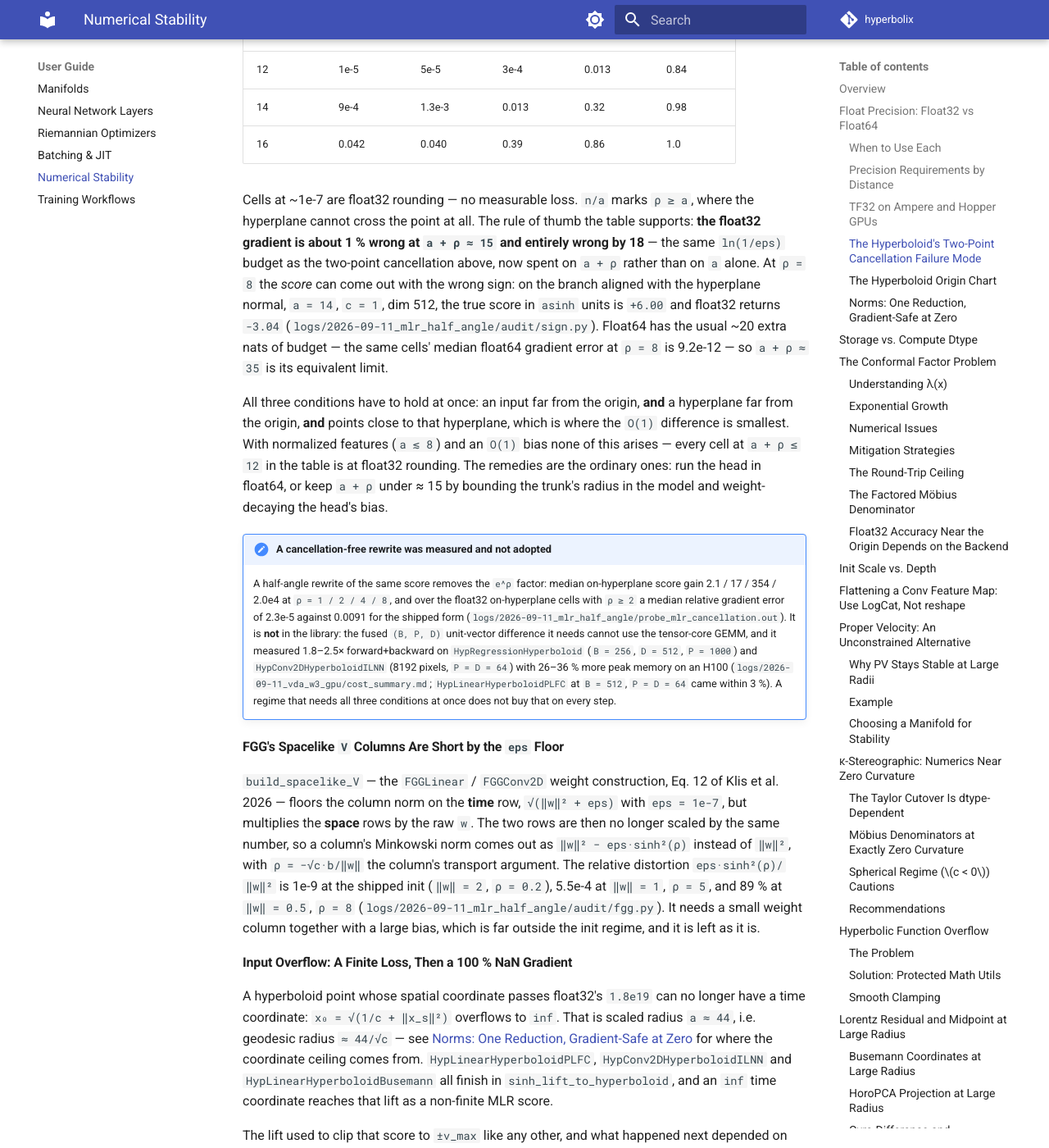
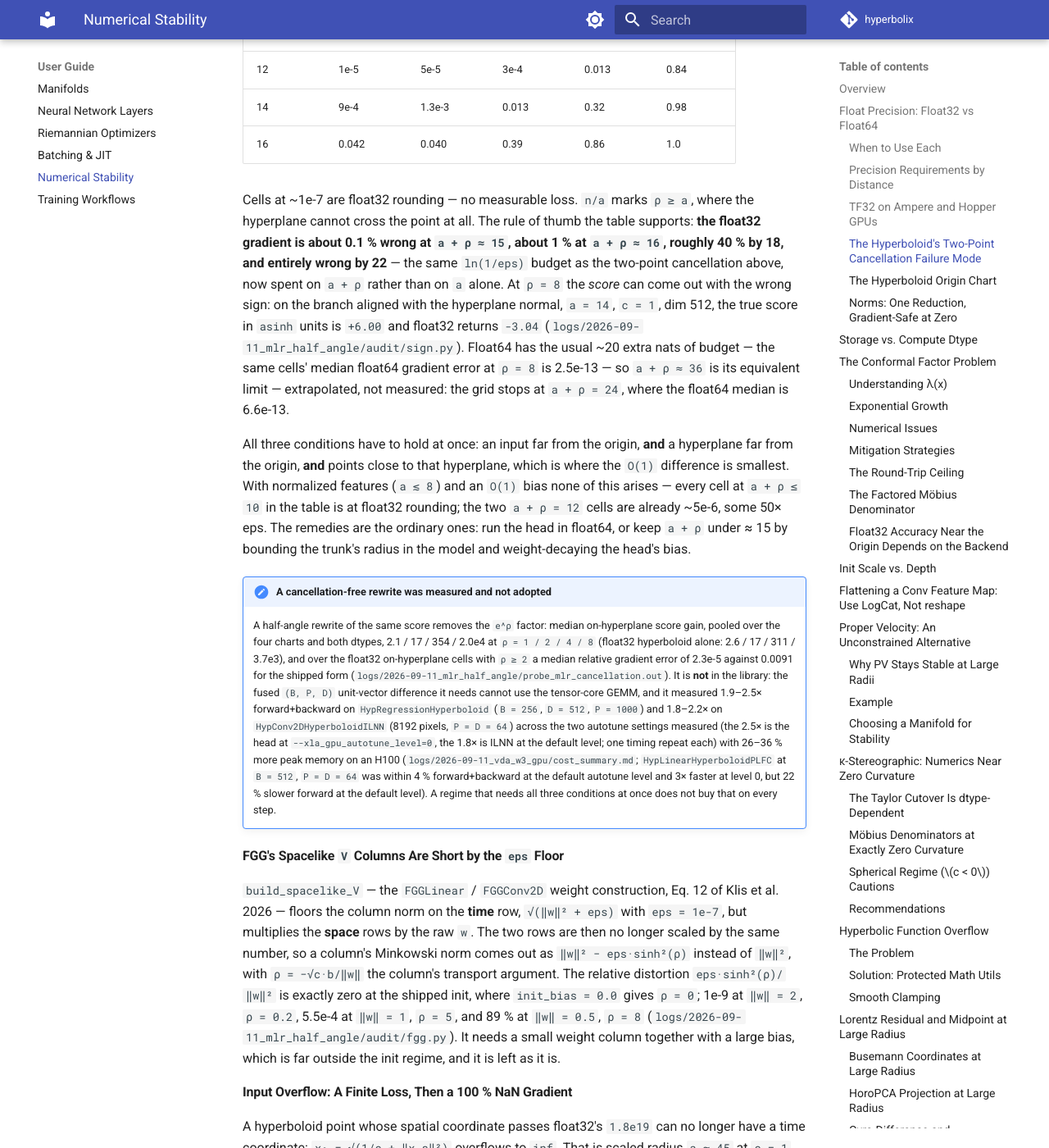
Before and after one commit to timoklein/hyperbolix, an MkDocs documentation site: the page built from docs/user-guide/numerical-stability.md, in a window 1280 px wide and 1400 px high, scrolled down 7702 px. Shown: the whole window at 82% size. Built offline with MkDocs 1.6.1 and Material for MkDocs 9.7.7, drawn with Linux system fonts in a browser that asks for light colours; comment, search, counter and statistics services are not loaded; the version menu is left out; some of the changed text lies outside the part shown.

Commit message:
Docs: apply results-audit corrections to the changelog and stability page

```diff
--- a/docs/user-guide/numerical-stability.md
+++ b/docs/user-guide/numerical-stability.md
@@ -325,32 +325,31 @@ gradient with respect to the point, 36 cells per entry (dims 16/64/512 × `c ∈
 | 16 | 0.042 | 0.040 | 0.39 | 0.86 | 1.0 |
 
 Cells at ~1e-7 are float32 rounding — no measurable loss. `n/a` marks `ρ ≥ a`, where the hyperplane
-cannot cross the point at all. The rule of thumb the table supports: **the float32 gradient is about
-1 % wrong at `a + ρ ≈ 15` and entirely wrong by 18** — the same `ln(1/eps)` budget as the two-point
+cannot cross the point at all. The rule of thumb the table supports: **the float32 gradient is about 0.1 % wrong at `a + ρ ≈ 15`, about 1 % at `a + ρ ≈ 16`, roughly 40 % by 18, and entirely wrong by 22** — the same `ln(1/eps)` budget as the two-point
 cancellation above, now spent on `a + ρ` rather than on `a` alone. At `ρ = 8` the *score* can come
 out with the wrong sign: on the branch aligned with the hyperplane normal, `a = 14`, `c = 1`,
 dim 512, the true score in `asinh` units is `+6.00` and float32 returns `-3.04`
 (`logs/2026-09-11_mlr_half_angle/audit/sign.py`). Float64 has the usual ~20 extra nats of budget —
-the same cells' median float64 gradient error at `ρ = 8` is 9.2e-12 — so `a + ρ ≈ 35` is its
-equivalent limit.
+the same cells' median float64 gradient error at `ρ = 8` is 2.5e-13 — so `a + ρ ≈ 36` is its
+equivalent limit — extrapolated, not measured: the grid stops at `a + ρ = 24`, where the float64 median is 6.6e-13.
 
 All three conditions have to hold at once: an input far from the origin, **and** a hyperplane far
 from the origin, **and** points close to that hyperplane, which is where the `O(1)` difference is
 smallest. With normalized features (`a ≲ 8`) and an `O(1)` bias none of this arises — every cell at
-`a + ρ ≤ 12` in the table is at float32 rounding. The remedies are the ordinary ones: run the head in
+`a + ρ ≤ 10` in the table is at float32 rounding; the two `a + ρ = 12` cells are already ~5e-6, some 50× eps. The remedies are the ordinary ones: run the head in
 float64, or keep `a + ρ` under ≈ 15 by bounding the trunk's radius in the model and weight-decaying
 the head's bias.
 
 !!! note "A cancellation-free rewrite was measured and not adopted"
-    A half-angle rewrite of the same score removes the `e^ρ` factor: median on-hyperplane score gain
-    2.1 / 17 / 354 / 2.0e4 at `ρ = 1 / 2 / 4 / 8`, and over the float32 on-hyperplane cells with
+    A half-angle rewrite of the same score removes the `e^ρ` factor: median on-hyperplane score gain, pooled over the four charts and both dtypes,
+    2.1 / 17 / 354 / 2.0e4 at `ρ = 1 / 2 / 4 / 8` (float32 hyperboloid alone: 2.6 / 17 / 311 / 3.7e3), and over the float32 on-hyperplane cells with
     `ρ ≥ 2` a median relative gradient error of 2.3e-5 against 0.0091 for the shipped form
     (`logs/2026-09-11_mlr_half_angle/probe_mlr_cancellation.out`). It is **not** in the library: the
     fused `(B, P, D)` unit-vector difference it needs cannot use the tensor-core GEMM, and it
-    measured 1.8–2.5× forward+backward on `HypRegressionHyperboloid` (`B = 256`, `D = 512`,
-    `P = 1000`) and `HypConv2DHyperboloidILNN` (8192 pixels, `P = D = 64`) with 26–36 % more peak
+    measured 1.9–2.5× forward+backward on `HypRegressionHyperboloid` (`B = 256`, `D = 512`,
+    `P = 1000`) and 1.8–2.2× on `HypConv2DHyperboloidILNN` (8192 pixels, `P = D = 64`) across the two autotune settings measured (the 2.5× is the head at `--xla_gpu_autotune_level=0`, the 1.8× is ILNN at the default level; one timing repeat each) with 26–36 % more peak
     memory on an H100 (`logs/2026-09-11_vda_w3_gpu/cost_summary.md`;
-    `HypLinearHyperboloidPLFC` at `B = 512`, `P = D = 64` came within 3 %). A regime that needs all
+    `HypLinearHyperboloidPLFC` at `B = 512`, `P = D = 64` was within 4 % forward+backward at the default autotune level and 3× faster at level 0, but 22 % slower forward at the default level). A regime that needs all
     three conditions at once does not buy that on every step.
 
 #### FGG's Spacelike `V` Columns Are Short by the `eps` Floor {#fgg-spacelike-v}
@@ -359,15 +358,14 @@ the head's bias.
 2026 — floors the column norm on the **time** row, `√(‖w‖² + eps)` with `eps = 1e-7`, but multiplies
 the **space** rows by the raw `w`. The two rows are then no longer scaled by the same number, so a
 column's Minkowski norm comes out as `‖w‖² − eps·sinh²(ρ)` instead of `‖w‖²`, with `ρ = −√c·b/‖w‖`
-the column's transport argument. The relative distortion `eps·sinh²(ρ)/‖w‖²` is 1e-9 at the shipped
-init (`‖w‖ = 2`, `ρ = 0.2`), 5.5e-4 at `‖w‖ = 1`, `ρ = 5`, and 89 % at `‖w‖ = 0.5`, `ρ = 8`
+the column's transport argument. The relative distortion `eps·sinh²(ρ)/‖w‖²` is exactly zero at the shipped init, where `init_bias = 0.0` gives `ρ = 0`; 1e-9 at `‖w‖ = 2`, `ρ = 0.2`, 5.5e-4 at `‖w‖ = 1`, `ρ = 5`, and 89 % at `‖w‖ = 0.5`, `ρ = 8`
 (`logs/2026-09-11_mlr_half_angle/audit/fgg.py`). It needs a small weight column together with a
 large bias, which is far outside the init regime, and it is left as it is.
 
 #### Input Overflow: A Finite Loss, Then a 100 % NaN Gradient {#input-overflow-fingerprint}
 
 A hyperboloid point whose spatial coordinate passes float32's `1.8e19` can no longer have a time
-coordinate: `x₀ = √(1/c + ‖x_s‖²)` overflows to `inf`. That is scaled radius `a ≈ 44`, i.e. geodesic
+coordinate: `x₀ = √(1/c + ‖x_s‖²)` overflows to `inf`. That is scaled radius `a ≈ 45` at `c = 1`, `44.7` at the probe's `c = 0.5`, i.e. geodesic
 radius `≈ 44/√c` — see [Norms: One Reduction, Gradient-Safe at Zero](#safe-norms) for where the
 coordinate ceiling comes from. `HypLinearHyperboloidPLFC`, `HypConv2DHyperboloidILNN` and
 `HypLinearHyperboloidBusemann` all finish in `sinh_lift_to_hyperboloid`, and an `inf` time
@@ -381,10 +379,10 @@ MLR bias `r` (`logs/2026-09-11_plfc_residual_nan/fuzz_C6_bias_f32.out`; `B = 512
   and the minibatch that caused it is the one that reports it.
 - **`r ≠ 0`, i.e. anything trained.** The score is `±inf`, the clip maps it to `±v_max`, and the
   layer returns a **finite, fully saturated point** at the output ceiling (`a_out = 12.1`). The loss
-  stays finite and unremarkable — 12.6 to 13.8 against 13.1 at the same file's clean baseline corner
+  stays finite and unremarkable — 12.6 to 13.8, against 13.1 at the clean baseline corner of `fuzz_composite_5c2aa99_f32.out`
   — and every logit is finite. The *backward* is not: the kernel gradient comes back 4096 of 4096
   NaN and the bias gradient 64 of 64 NaN, where the clip's zero cotangent meets the `inf` in the
-  score. One Adam step later every weight is NaN and the next forward is dead.
+  score. One Adam step later every weight the NaN gradient touches is NaN — inferred from the gradient, no optimizer step was run.
 
 So the fingerprint to recognise is **a finite loss, followed one minibatch later by a 100 % NaN
 kernel and bias gradient in a PLFC / ILNN / Busemann layer, with no NaN loss anywhere**. It means an
@@ -1050,7 +1048,7 @@ print(atanh(z))  # Clamped away from ±1 singularities
 all — `asinh` has no domain boundary and the wrapper's forward is bit-identical to `jnp.arcsinh`.
 What it repairs is the **derivative**. JAX's JVP rules for `asinh_p` and `acosh_p` are
 `g·rsqrt(x² + 1)` and `g·rsqrt(x² − 1)` (`jax/_src/lax/lax.py:4746` and `:4753` in jax 0.11.1,
-unchanged in the 0.9.1 this repo pins), and `x²` overflows float32 once `|x| > 1.84e19`. `rsqrt(inf)`
+unchanged in the 0.9.1 this repo pins, where they are at `:4350` and `:4354`), and `x²` overflows float32 once `|x| > 1.84e19`. `rsqrt(inf)`
 is `0`, so the returned derivative is **exactly 0.0** while the true `1/hypot(1, x) ≈ 1/|x|` is an
 ordinary normal float: at `x = 1e22`, `jax.grad(jnp.arcsinh)` gives `0.0` where the answer is
 `1e-22`, with a perfectly correct forward value of `51.35` and no warning. A parameter downstream of
@@ -1060,9 +1058,8 @@ The wrappers spell the same derivatives as `1/hypot(1, x)` and `1/(√(x−1)·
 materialise `x²`. All 16 library `asinh` call sites — the hyperboloid and Poincaré `dist`/`dist_0`
 slots, `logmap_0`'s `asinhc`, the proper-velocity operations, and every MLR head — go through the
 wrapper. Its float32 derivative is correct up to `|x| ≈ 8.5e37`, past which the true tangent is
-subnormal and XLA flushes it to zero; below that it moves the gradient by at most 1 float32 ulp or
-2 float64 ulps against a float64 reference on a log-spaced grid spanning `1e-30` to `1e37`
-(float32) and `1e-300` to `1e300` (float64)
+subnormal and XLA flushes it to zero, and moves the gradient by at most 1 float32 ulp / 2 float64 ulps against a float64 reference on a log-spaced grid spanning `1e-30` to `1e37`
+(float32) and `1e-300` to `1e300` (float64); the `acosh` tangent was spot-checked at six points per dtype, where it agrees with the builtin rule to a float32 ulp (both are ~2 % off a float64 reference near `x = 1`, from the rounding of `x` itself)
 (`logs/2026-09-11_asinh_acosh_custom_jvp/probe_grid_ulp.py`,
 `probe_subnormal_tail.py`, `probe_hypot_grad.py`).
 
```
Also changed, not shown: docs/changelog.md (+4 -4 lines), 1 other file.
